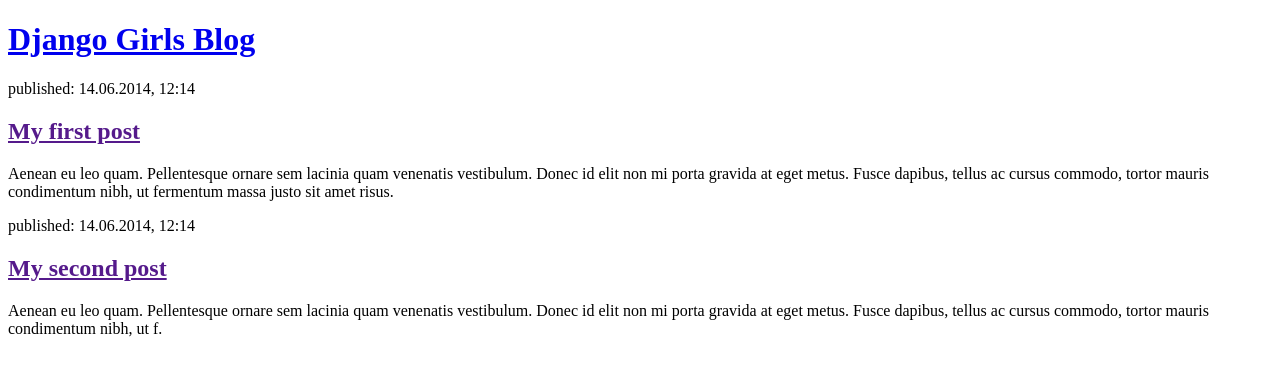
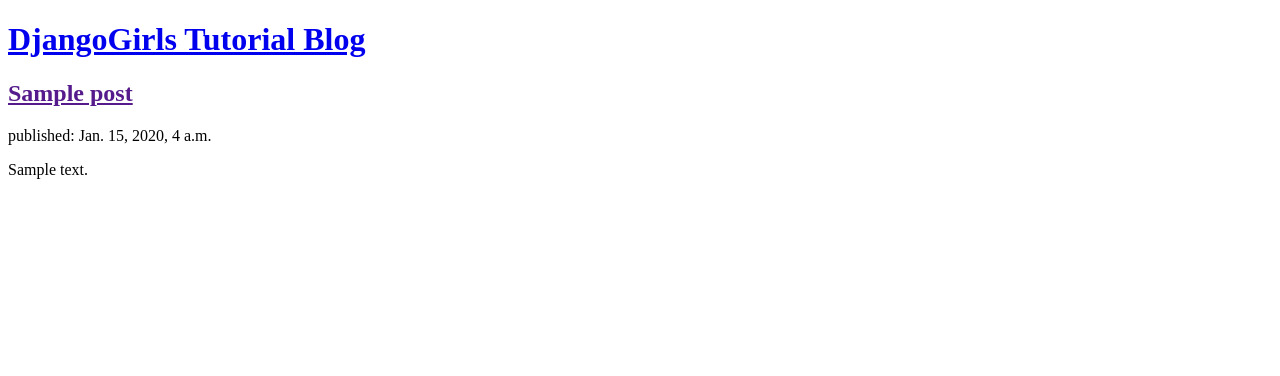
Before and after one commit to me-jw-crouch/my-first-blog, a Django app: page / in a window 1280 px wide. Shown: the top 376 px of the page. Run offline with Django 5.2, Linux system fonts and the light colour scheme; tables that the repository leaves empty hold one stand-in row (values such as "Sample post").

Commit message:
a more dynamic html index

```diff
--- a/blog/templates/blog/post_list.html
+++ b/blog/templates/blog/post_list.html
@@ -5,19 +5,16 @@
     </head>
     <body>
         <header>
-            <h1><a href="/">Django Girls Blog</a></h1>
+            <h1><a href="/">DjangoGirls Tutorial Blog</a></h1>
         </header>
 
-        <article>
-            <time>published: 14.06.2014, 12:14</time>
-            <h2><a href="">My first post</a></h2>
-            <p>Aenean eu leo quam. Pellentesque ornare sem lacinia quam venenatis vestibulum. Donec id elit non mi porta gravida at eget metus. Fusce dapibus, tellus ac cursus commodo, tortor mauris condimentum nibh, ut fermentum massa justo sit amet risus.</p>
-        </article>
+        {% for post in posts %}
+            <article>
+                <h2><a href="">{{ post.title }}</a></h2>
+                <time>published: {{ post.published_date }}</time>
+                <p>{{ post.text|linebreaksbr }}</p>
+            </article>
+        {% endfor %}
 
-        <article>
-            <time>published: 14.06.2014, 12:14</time>
-            <h2><a href="">My second post</a></h2>
-            <p>Aenean eu leo quam. Pellentesque ornare sem lacinia quam venenatis vestibulum. Donec id elit non mi porta gravida at eget metus. Fusce dapibus, tellus ac cursus commodo, tortor mauris condimentum nibh, ut f.</p>
-        </article>
     </body>
 </html>
--- a/blog/views.py
+++ b/blog/views.py
@@ -1,5 +1,8 @@
 from django.shortcuts import render
+from django.utils import timezone
+from .models import Post
 
 
 def post_list(request):
-    return render(request, "blog/post_list.html")
+    posts = Post.objects.filter(published_date__lte=timezone.now()).order_by('published_date')
+    return render(request, "blog/post_list.html", {'posts': posts})
```
